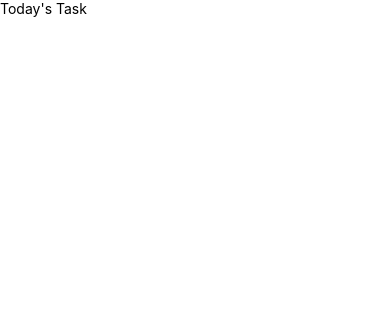
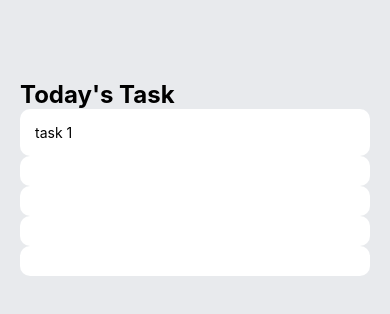
Before and after one commit to shubham-arutwar/ToDoList, a React Native app: screen / in a window 390 px wide. Shown: the top 314 px of the page. Built offline with nearby package versions, Linux system fonts and the light colour scheme.

Commit message:
created Tasks.js and added basic code

```diff
--- a/App.js
+++ b/App.js
@@ -1,5 +1,6 @@
 import { StatusBar } from 'expo-status-bar';
 import { StyleSheet, Text, View } from 'react-native';
+import Task from './components/Tasks';
 
 export default function App() {
   return (
@@ -8,7 +9,11 @@
       <View style={styles.taskWrapper}>
         <Text style={styles.sectionTitle}>Today's Task</Text>
         <View style={styles.items}>
-
+          <Task text={'task 1'} />
+          <Task />
+          <Task />
+          <Task />
+          <Task />
         </View>
       </View>
     </View>
@@ -18,9 +23,15 @@
 const styles = StyleSheet.create({
   container: {
     flex: 1,
-    backgroundColor: '#fff',
+    backgroundColor: '#E8EAED',
   },
-  taskWrapper: {},
-  sectionTitle: {},
+  taskWrapper: {
+    paddingTop: 80,
+    paddingHorizontal: 20,
+  },
+  sectionTitle: {
+    fontSize: 24,
+    fontWeight: 'bold',
+  },
   items: {},
 });
--- /dev/null
+++ b/components/Tasks.js
@@ -0,0 +1,29 @@
+import react from "react";
+import { View, Text, StyleSheet, TouchableOpacity } from "react-native";
+
+const Task = (props) => {
+    return (
+        <View style={styles.item}>
+            <View style={styles.itemLeft}>
+                <TouchableOpacity style={styles.square}></TouchableOpacity>
+                <Text style={styles.itemText}>{props.text}</Text>
+            </View>
+            <View style={styles.circle}></View>
+        </View>
+    )
+}
+
+const styles = StyleSheet.create({
+    item: {
+        backgroundColor: '#fff',
+        padding: 15,
+        borderRadius: 10
+    },
+    itemLeft: {},
+    square: {},
+    text: {},
+    circle: {},
+
+})
+
+export default Task;
```
